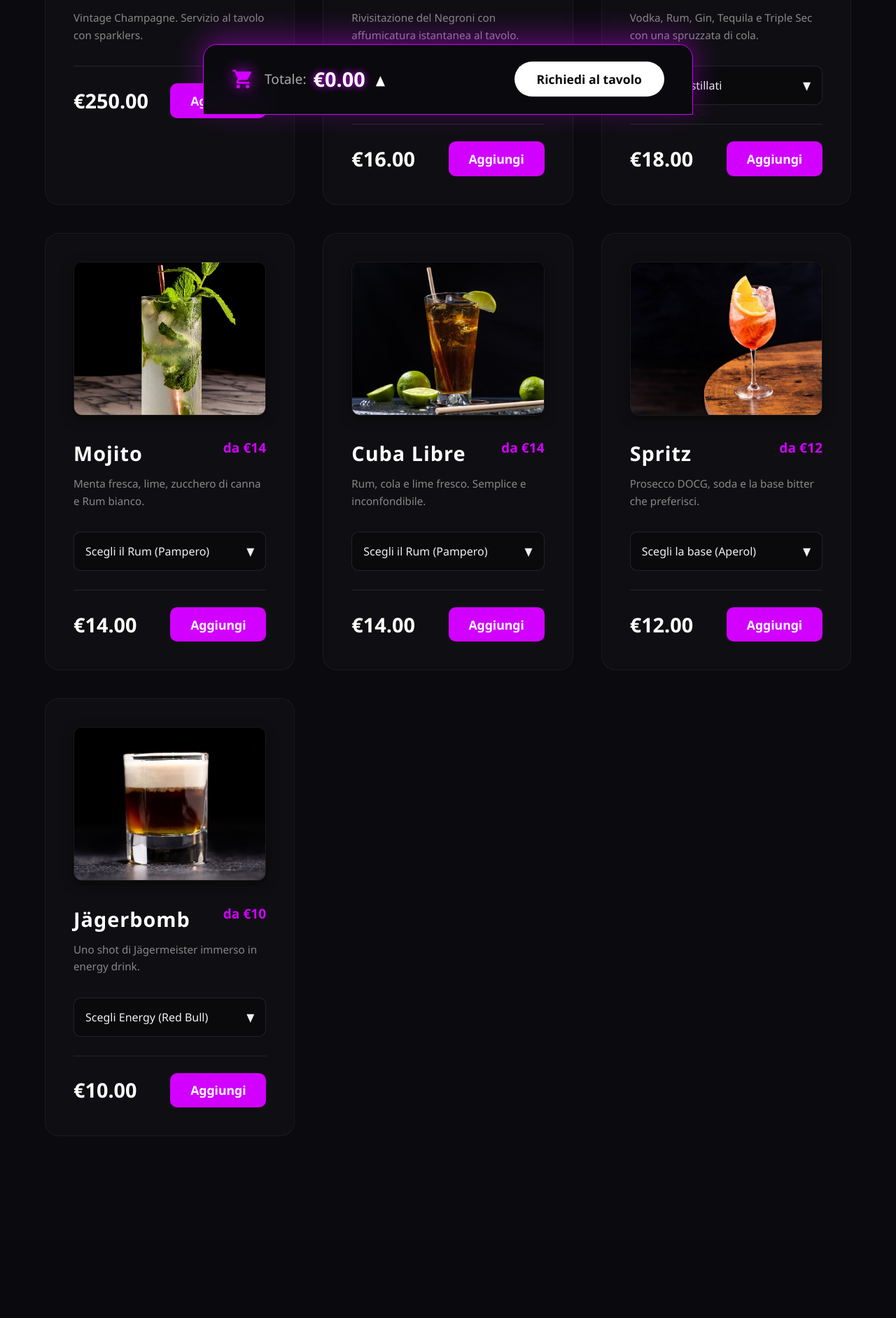
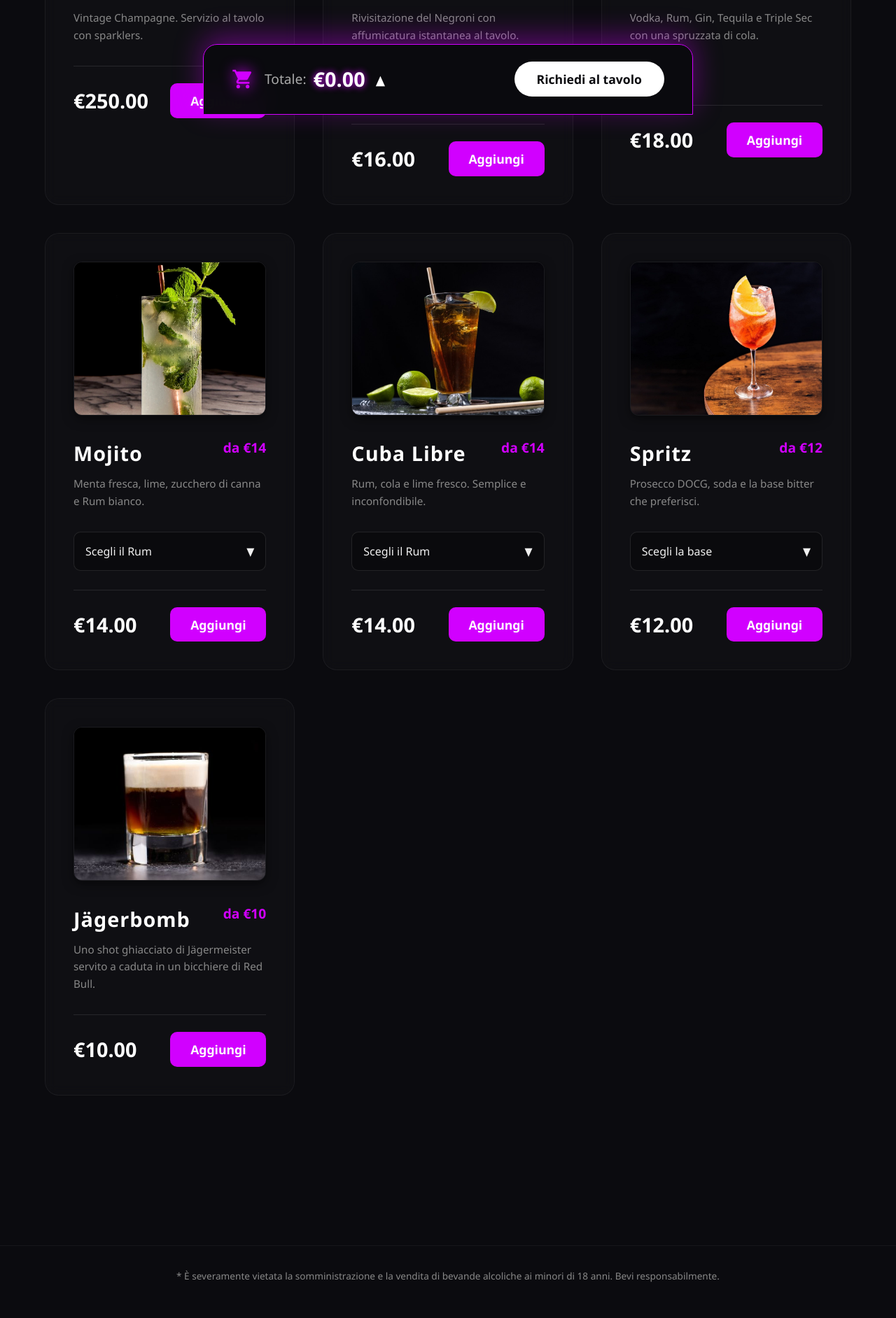
Before and after one commit to Frappa251/InfoStudio-54, a PHP site: page /pages/menu.html in a window 1280 px wide. Shown: the part 1436-3320 px from the top of the page at 70% size. Before the commit the page ends 3060 px from the top, so only its background shows below. Run offline with PHP 8.4, Linux system fonts and the light colour scheme.

Commit message:
Aggiornamento del menù

```diff
--- a/assets/css/menu.css
+++ b/assets/css/menu.css
@@ -557,4 +557,14 @@
     .modal-content {
         padding: 2.5rem 1.5rem;
     }
+
 }
+.legal-warning {
+    text-align: center;
+    margin-top: 4rem;
+    margin-bottom: 2rem;
+    padding: 2rem 1rem;
+    color: #888888;
+    font-size: 0.85rem;
+    border-top: 1px solid rgba(255, 255, 255, 0.05);
+}
--- a/pages/menu.html
+++ b/pages/menu.html
@@ -30,8 +30,8 @@
         <div class="filters">
     <button class="filter-btn active" data-filter="all">Tutti</button>
     <button class="filter-btn" data-filter="gin">Gin Selection</button>
-    <button class="filter-btn" data-filter="vodka">Vodka Premium</button>
-    <button class="filter-btn" data-filter="rum">Rum & Tiki</button>
+    <button class="filter-btn" data-filter="vodka">Vodka Selection</button>
+    <button class="filter-btn" data-filter="rum">Rum Selection</button>
     <button class="filter-btn" data-filter="cocktails">Special Cocktail</button>
     <button class="filter-btn" data-filter="bottles">Bottiglie</button>
 </div>
@@ -41,10 +41,10 @@
         <img src="../assets/images/gin-lemon.jpg" alt="Gin Lemon" class="drink-image">
         <div class="drink-header"><div class="drink-name">Gin Lemon</div><div class="drink-base-price">da €15</div></div>
         <div class="drink-desc">Gin premium e la frizzantezza del limone per una carica di energia pura.</div>
-        <button class="drink-options-btn"><span>Scegli il Gin (Bombay)</span><span class="toggle-icon">▼</span></button>
+        <button class="drink-options-btn"><span>Scegli il Gin</span><span class="toggle-icon">▼</span></button>
         <div class="options-panel">
-            <div class="option-item selected" data-extra="0"><span>Bombay Sapphire</span><span>+ €0</span></div>
-            <div class="option-item" data-extra="5"><span>Gin Mare</span><span>+ €5</span></div>
+            <div class="option-item selected" data-extra="0"><span>Bombay</span><span>+ €0</span></div>
+            <div class="option-item" data-extra="5"><span>Hendrick's</span><span>+ €5</span></div>
         </div>
         <div class="add-section"><div class="final-price">€15.00</div><button class="btn-add">Aggiungi</button></div>
     </div>
@@ -52,10 +52,10 @@
     <div class="drink-card" data-category="gin" data-baseprice="15" data-currentprice="15">
         <img src="../assets/images/gin-tonic.jpg" alt="Gin Tonic" class="drink-image">
         <div class="drink-header"><div class="drink-name">Gin Tonic</div><div class="drink-base-price">da €15</div></div>
-        <div class="drink-desc">Il classico intramontabile con ghiaccio cristallino e botaniche.</div>
-        <button class="drink-options-btn"><span>Scegli il Gin (Bombay)</span><span class="toggle-icon">▼</span></button>
+        <div class="drink-desc">Il classico intramontabile con ghiaccio cristallino e lime.</div>
+        <button class="drink-options-btn"><span>Scegli il Gin</span><span class="toggle-icon">▼</span></button>
         <div class="options-panel">
-            <div class="option-item selected" data-extra="0"><span>Bombay Sapphire</span><span>+ €0</span></div>
+            <div class="option-item selected" data-extra="0"><span>Bombay</span><span>+ €0</span></div>
             <div class="option-item" data-extra="3"><span>Hendrick's</span><span>+ €3</span></div>
         </div>
         <div class="add-section"><div class="final-price">€15.00</div><button class="btn-add">Aggiungi</button></div>
@@ -65,10 +65,10 @@
         <img src="../assets/images/vodka-lemon.jpg" alt="Vodka Lemon" class="drink-image">
         <div class="drink-header"><div class="drink-name">Vodka Lemon</div><div class="drink-base-price">da €15</div></div>
         <div class="drink-desc">Fresca ed esplosiva con la purezza della tua vodka preferita.</div>
-        <button class="drink-options-btn"><span>Scegli la Vodka (Absolut)</span><span class="toggle-icon">▼</span></button>
+        <button class="drink-options-btn"><span>Scegli la Vodka</span><span class="toggle-icon">▼</span></button>
         <div class="options-panel">
             <div class="option-item selected" data-extra="0"><span>Absolut</span><span>+ €0</span></div>
-            <div class="option-item" data-extra="5"><span>Grey Goose</span><span>+ €5</span></div>
+            <div class="option-item" data-extra="5"><span>SKYY</span><span>+ €5</span></div>
         </div>
         <div class="add-section"><div class="final-price">€15.00</div><button class="btn-add">Aggiungi</button></div>
     </div>
@@ -80,38 +80,44 @@
         <div class="add-section" style="margin-top: 2rem;"><div class="final-price">€250.00</div><button class="btn-add">Aggiungi</button></div>
     </div>
 
-    <div class="drink-card" data-category="cocktails" data-baseprice="16" data-currentprice="16">
+    <div class="drink-card" data-category="gin" data-baseprice="16" data-currentprice="16">
         <img src="../assets/images/negroni-54.jpg" alt="Negroni 54" class="drink-image">
         <div class="drink-header"><div class="drink-name">Negroni 54</div><div class="drink-base-price">da €16</div></div>
         <div class="drink-desc">Rivisitazione del Negroni con affumicatura istantanea al tavolo.</div>
-        <button class="drink-options-btn"><span>Scegli il Gin (Tanqueray)</span><span class="toggle-icon">▼</span></button>
+        <button class="drink-options-btn"><span>Scegli il Gin</span><span class="toggle-icon">▼</span></button>
         <div class="options-panel">
-            <div class="option-item selected" data-extra="0"><span>Tanqueray</span><span>+ €0</span></div>
-            <div class="option-item" data-extra="4"><span>Roku Gin</span><span>+ €4</span></div>
+            <div class="option-item selected" data-extra="0"><span>Bombay</span><span>+ €0</span></div>
+            <div class="option-item" data-extra="4"><span>Hendrick's</span><span>+ €4</span></div>
         </div>
         <div class="add-section"><div class="final-price">€16.00</div><button class="btn-add">Aggiungi</button></div>
     </div>
 
-    <div class="drink-card" data-category="cocktails" data-baseprice="18" data-currentprice="18">
+   <div class="drink-card" data-category="cocktails" data-baseprice="18" data-currentprice="18">
         <img src="../assets/images/long-island.jpg" alt="Long Island" class="drink-image">
-        <div class="drink-header"><div class="drink-name">Long Island</div><div class="drink-base-price">da €18</div></div>
+        <div class="drink-header">
+            <div class="drink-name">Long Island</div>
+            <div class="drink-base-price">€18</div>
+        </div>
         <div class="drink-desc">Vodka, Rum, Gin, Tequila e Triple Sec con una spruzzata di cola.</div>
-        <button class="drink-options-btn"><span>Scegli i distillati</span><span class="toggle-icon">▼</span></button>
-        <div class="options-panel">
-            <div class="option-item selected" data-extra="0"><span>Standard Mix</span><span>+ €0</span></div>
-            <div class="option-item" data-extra="5"><span>Premium Mix</span><span>+ €5</span></div>
+
+        <button class="drink-options-btn" style="visibility: hidden;">
+            <span>-</span>
+        </button>
+
+        <div class="add-section" style="margin-top: 0;">
+            <div class="final-price">€18.00</div>
+            <button class="btn-add">Aggiungi</button>
         </div>
-        <div class="add-section"><div class="final-price">€18.00</div><button class="btn-add">Aggiungi</button></div>
     </div>
 
     <div class="drink-card" data-category="rum" data-baseprice="14" data-currentprice="14">
         <img src="../assets/images/mojito.jpg" alt="Mojito" class="drink-image">
         <div class="drink-header"><div class="drink-name">Mojito</div><div class="drink-base-price">da €14</div></div>
         <div class="drink-desc">Menta fresca, lime, zucchero di canna e Rum bianco.</div>
-        <button class="drink-options-btn"><span>Scegli il Rum (Pampero)</span><span class="toggle-icon">▼</span></button>
+        <button class="drink-options-btn"><span>Scegli il Rum</span><span class="toggle-icon">▼</span></button>
         <div class="options-panel">
-            <div class="option-item selected" data-extra="0"><span>Pampero Blanco</span><span>+ €0</span></div>
-            <div class="option-item" data-extra="3"><span>Bacardi</span><span>+ €3</span></div>
+            <div class="option-item selected" data-extra="0"><span>Captain Morgan</span><span>+ €0</span></div>
+            <div class="option-item" data-extra="3"><span>Kraken</span><span>+ €3</span></div>
         </div>
         <div class="add-section"><div class="final-price">€14.00</div><button class="btn-add">Aggiungi</button></div>
     </div>
@@ -120,10 +126,10 @@
         <img src="../assets/images/cuba-libre.jpg" alt="Cuba Libre" class="drink-image">
         <div class="drink-header"><div class="drink-name">Cuba Libre</div><div class="drink-base-price">da €14</div></div>
         <div class="drink-desc">Rum, cola e lime fresco. Semplice e inconfondibile.</div>
-        <button class="drink-options-btn"><span>Scegli il Rum (Pampero)</span><span class="toggle-icon">▼</span></button>
+        <button class="drink-options-btn"><span>Scegli il Rum </span><span class="toggle-icon">▼</span></button>
         <div class="options-panel">
-            <div class="option-item selected" data-extra="0"><span>Pampero Especial</span><span>+ €0</span></div>
-            <div class="option-item" data-extra="5"><span>Kraken Spiced</span><span>+ €5</span></div>
+            <div class="option-item selected" data-extra="0"><span>Captain Morgan</span><span>+ €0</span></div>
+            <div class="option-item" data-extra="5"><span>Kraken</span><span>+ €5</span></div>
         </div>
         <div class="add-section"><div class="final-price">€14.00</div><button class="btn-add">Aggiungi</button></div>
     </div>
@@ -132,7 +138,7 @@
         <img src="../assets/images/spritz.jpg" alt="Spritz" class="drink-image">
         <div class="drink-header"><div class="drink-name">Spritz</div><div class="drink-base-price">da €12</div></div>
         <div class="drink-desc">Prosecco DOCG, soda e la base bitter che preferisci.</div>
-        <button class="drink-options-btn"><span>Scegli la base (Aperol)</span><span class="toggle-icon">▼</span></button>
+        <button class="drink-options-btn"><span>Scegli la base </span><span class="toggle-icon">▼</span></button>
         <div class="options-panel">
             <div class="option-item selected" data-extra="0"><span>Aperol</span><span>+ €0</span></div>
             <div class="option-item" data-extra="0"><span>Campari</span><span>+ €0</span></div>
@@ -143,15 +149,15 @@
     <div class="drink-card" data-category="cocktails" data-baseprice="10" data-currentprice="10">
         <img src="../assets/images/jagerbomb.png" alt="Jägerbomb" class="drink-image">
         <div class="drink-header"><div class="drink-name">Jägerbomb</div><div class="drink-base-price">da €10</div></div>
-        <div class="drink-desc">Uno shot di Jägermeister immerso in energy drink.</div>
-        <button class="drink-options-btn"><span>Scegli Energy (Red Bull)</span><span class="toggle-icon">▼</span></button>
-        <div class="options-panel">
-            <div class="option-item selected" data-extra="0"><span>Red Bull</span><span>+ €0</span></div>
-            <div class="option-item" data-extra="0"><span>Monster</span><span>+ €0</span></div>
-        </div>
+        <div class="drink-desc">Uno shot ghiacciato di Jägermeister servito a caduta in un bicchiere di Red Bull. </div>
         <div class="add-section"><div class="final-price">€10.00</div><button class="btn-add">Aggiungi</button></div>
     </div>
 </div>
+</div>
+
+        <div class="legal-warning">
+            <p>* È severamente vietata la somministrazione e la vendita di bevande alcoliche ai minori di 18 anni. Bevi responsabilmente.</p>
+        </div>
 
     <div class="floating-bar" id="floatingBar">
         <div class="cart-header" id="cartHeader">
```
